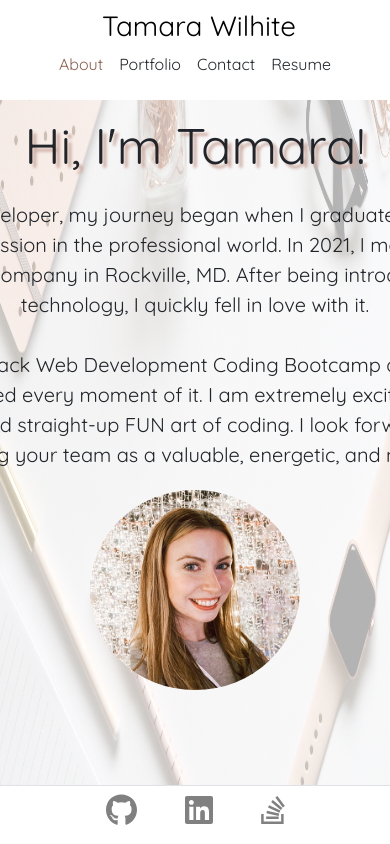
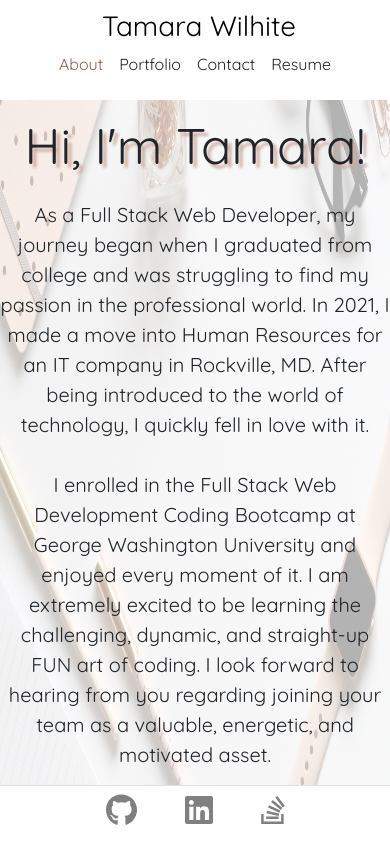
Before and after one commit to trwilhite/trw-portfolio, a React (Create React App) app: page / in a window 390 px wide. Built offline with nearby package versions, Linux system fonts and the light colour scheme.

Commit message:
added mobile responsiveness for about me page

```diff
--- a/src/components/About/style.css
+++ b/src/components/About/style.css
@@ -6,6 +6,6 @@
 }
 
 .bio {
-  width: 850px;
+  max-width: 850px;
   font-size: 20px;
 }
--- a/src/components/Header/style.css
+++ b/src/components/Header/style.css
@@ -10,9 +10,3 @@ header nav ul li {
 .navActive {
   color: #8f5d4c;
 }
-
-@media screen and (max-width: 516px) {
-  header nav ul li {
-    padding: 0;
-  }
-}
```
